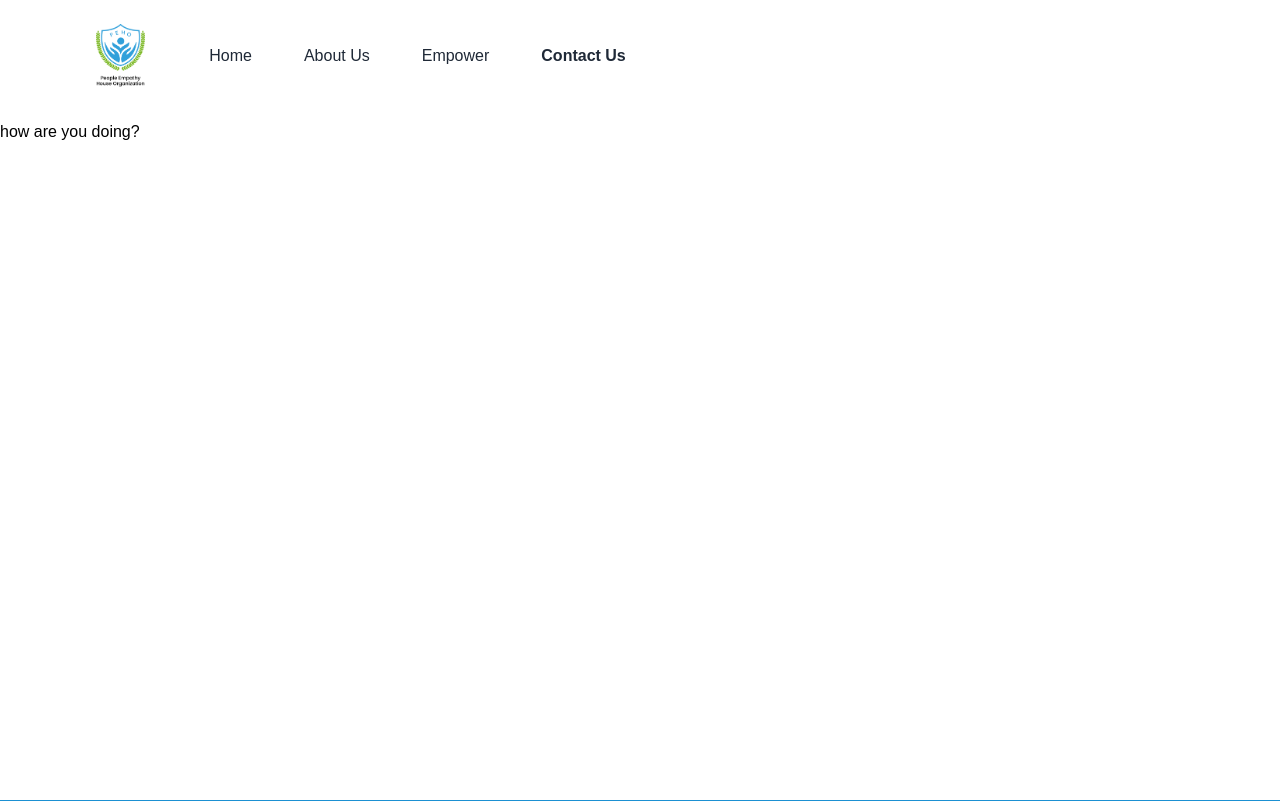
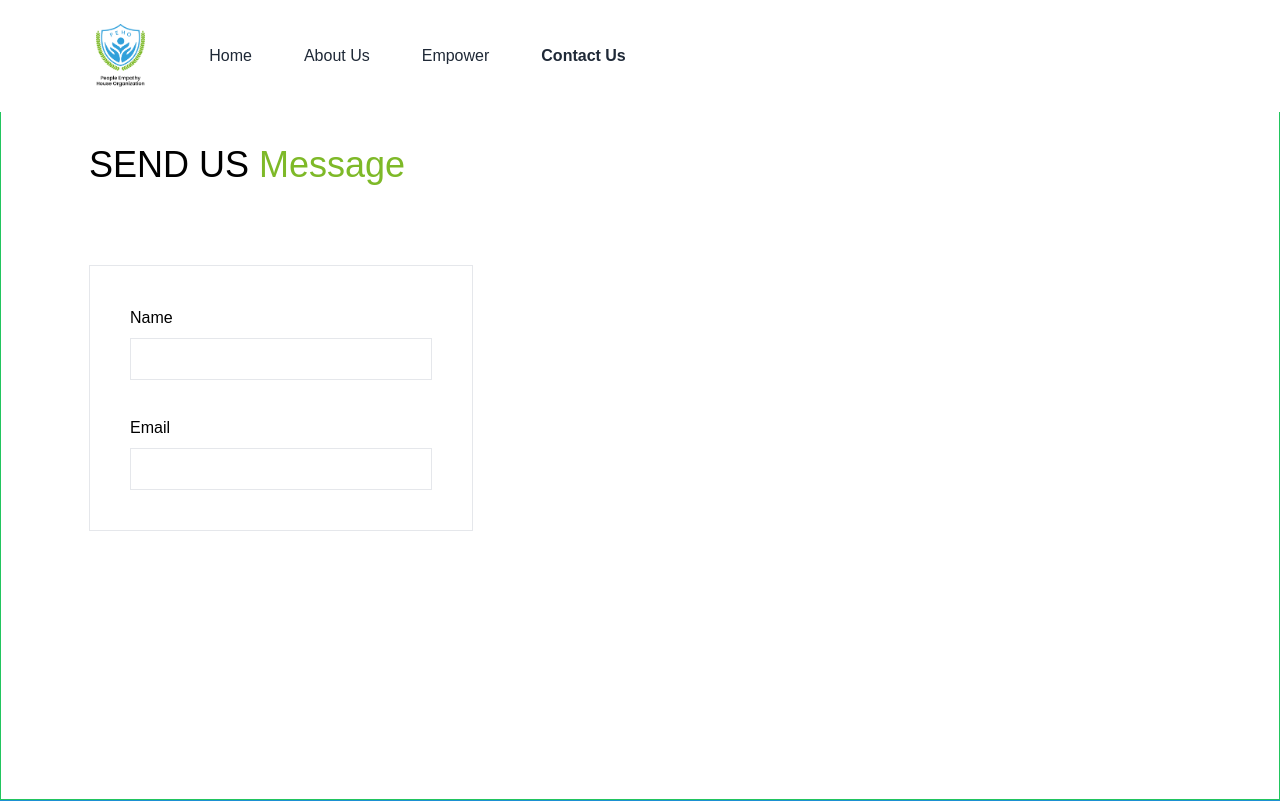
Before and after one commit to safi-n/peho-react, a React (Create React App) app: page /contact-us in a window 1280 px wide. Shown: the top 801 px of the page. Built offline with nearby package versions, Linux system fonts and the light colour scheme.

Commit message:
FEAT: Form for contact us

```diff
--- a/src/Pages/ContactUs.jsx
+++ b/src/Pages/ContactUs.jsx
@@ -5,19 +5,28 @@ const ContactUs = () => {
   const formSubmitHandler = {};
   return (
     <div className="container">
-      <div className="contact-us-container h-screen flex flex-col">
+      <div className="contact-us-container h-screen flex flex-row space-x-8 border border-green-500">
 
-        <div className="form-container-contact-us p-12">
-          <form onSubmit={formSubmitHandler}>
-            <div className="input-field-text">
-              <label htmlFor="Name">Name</label>
-              <input type="text" className="text-input" />
+        <div className="form-container-contact-us p-12 flex flex-col mt-24 ml-10">
+          <div className="form-title-contact-us">
+            <h2 className="text-4xl">SEND US <span className="mainColor">Message</span></h2>
+          </div>
+          <form onSubmit={formSubmitHandler} className='w-96 border mt-20 p-10'>
+            <div className="input-field-text flex flex-col">
+              <label htmlFor="Name" className="mb-2 font-light">Name</label>
+              <input type="text" className="text-input p-2 border" />
+            </div>
+            <div className="input-field-text flex flex-col mt-9">
+              <label htmlFor="Email" className="mb-2 font-light">Email</label>
+              <input type="text" className="text-input p-2 border" />
             </div>
           </form>
         </div>
 
         <div className="bg-contact-us">
-          <h3>how are you doing?</h3>
+          <div className="img-contact-us">
+
+          </div>
         </div>
       </div>
       <Footer />
```
